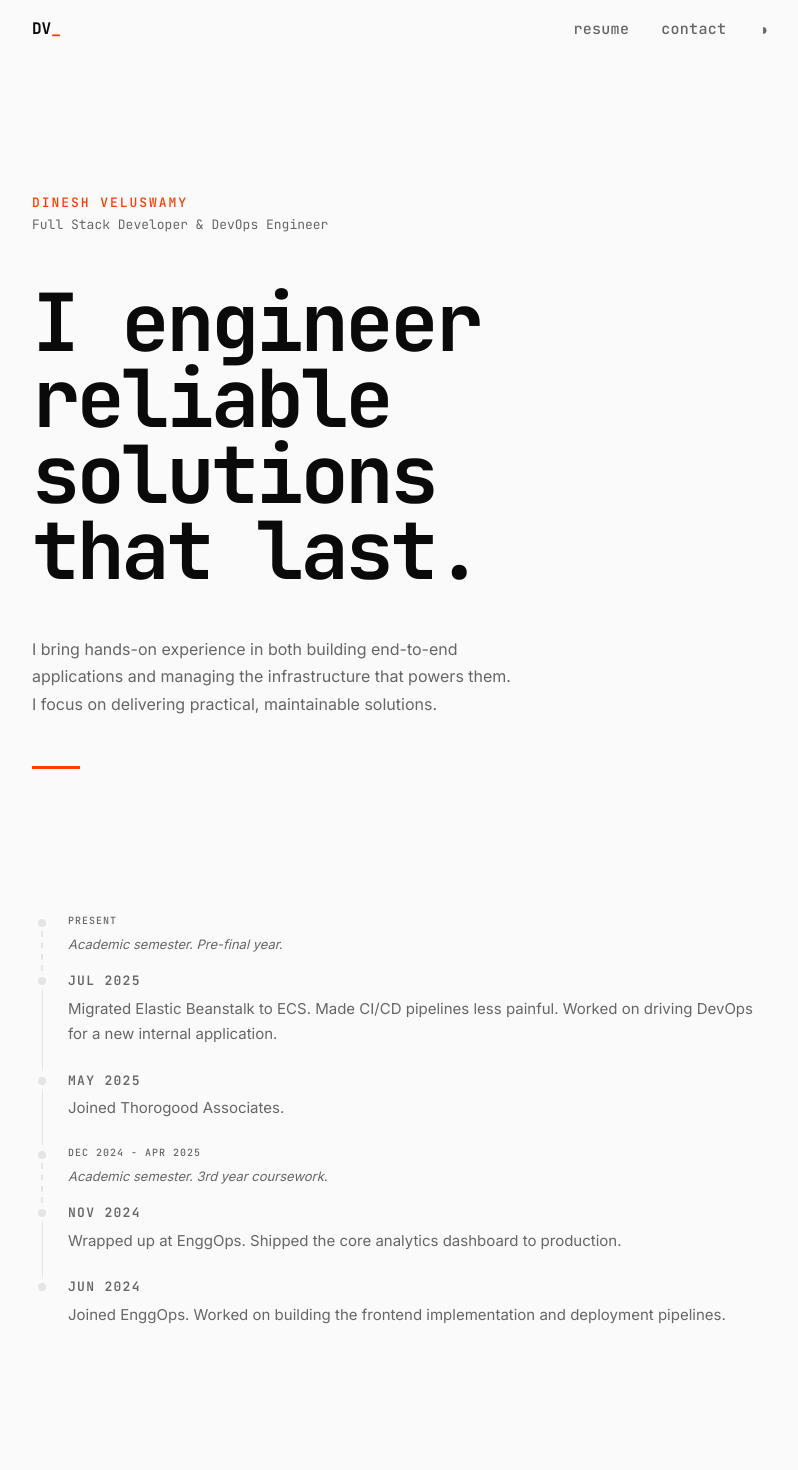
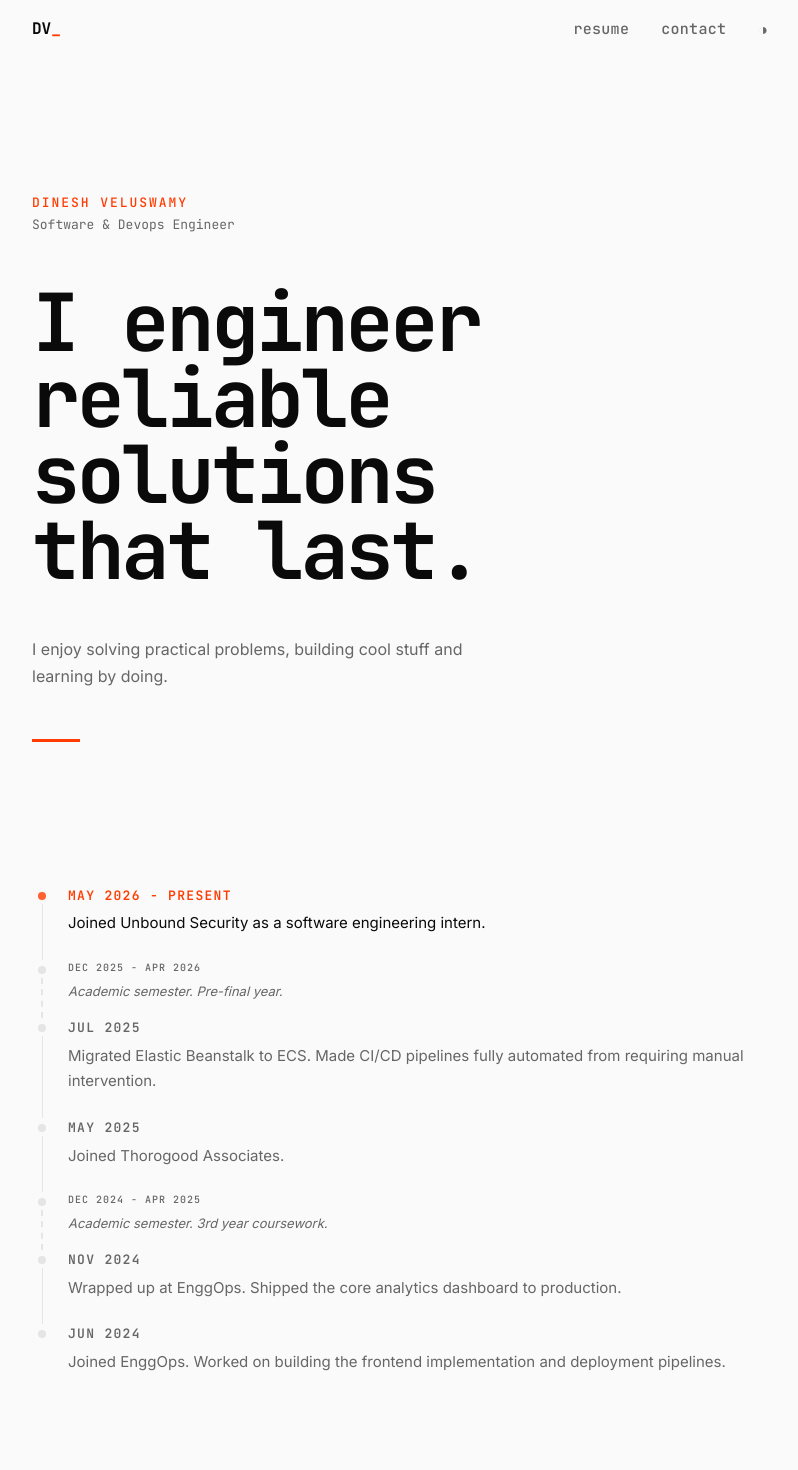
Before and after one commit to thatcatfromspace/portfolio-v2, a React (Vite) app: page / in a window 1280 px wide. Shown: the top 1470 px of the page, without its empty margins (240-1038 px from the left). Built offline with nearby package versions, Linux system fonts and the light colour scheme.

Commit message:
fix: update job and desc

```diff
--- a/src/data/content.ts
+++ b/src/data/content.ts
@@ -1,10 +1,10 @@
 export const content = {
   name: "Dinesh Veluswamy",
-  role: "Full Stack Developer & DevOps Engineer",
+  role: "Software & Devops Engineer ",
 
   headline: "I engineer reliable solutions that last.",
 
-  statement: "I bring hands-on experience in both building end-to-end applications and managing the infrastructure that powers them. I focus on delivering practical, maintainable solutions.",
+  statement: "I enjoy solving practical problems, building cool stuff and learning by doing.",
 
   contactEmail: "dineshveluswamy@gmail.com",
 
@@ -27,14 +27,19 @@ export interface TimelineEntry {
 
 export const timeline: TimelineEntry[] = [
   {
-    date: "Present",
+    date: "May 2026 - Present",
+    text: "Joined Unbound Security as a software engineering intern.",
+    current: true,
+    type: "work",
+  },
+  {
+    date: "Dec 2025 - Apr 2026",
     text: "Academic semester. Pre-final year.",
-    current: true,
     type: "break",
   },
   {
     date: "Jul 2025",
-    text: "Migrated Elastic Beanstalk to ECS. Made CI/CD pipelines less painful. Worked on driving DevOps for a new internal application.",
+    text: "Migrated Elastic Beanstalk to ECS. Made CI/CD pipelines fully automated from requiring manual intervention.",
     type: "work",
   },
   {
--- a/src/data/experience.ts
+++ b/src/data/experience.ts
@@ -12,7 +12,7 @@ export const experience: Experience[] = [
   {
     role: "Software Engineer",
     company: "Unbound Security",
-    period: "Starting Apr 2026",
+    period: "Apr 2026 - Present",
     current: true,
     url: "https://getunbound.ai/",
   },
```
